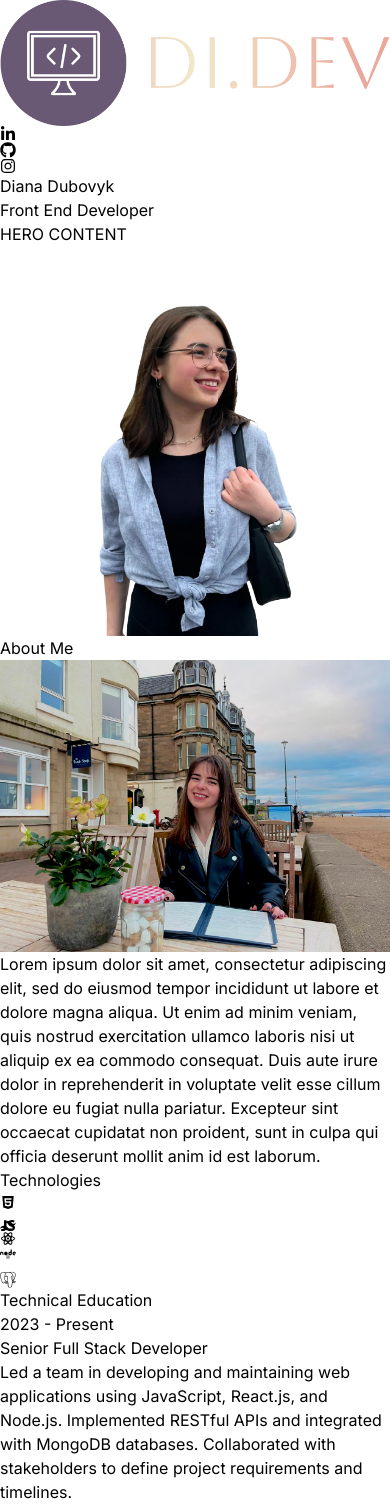
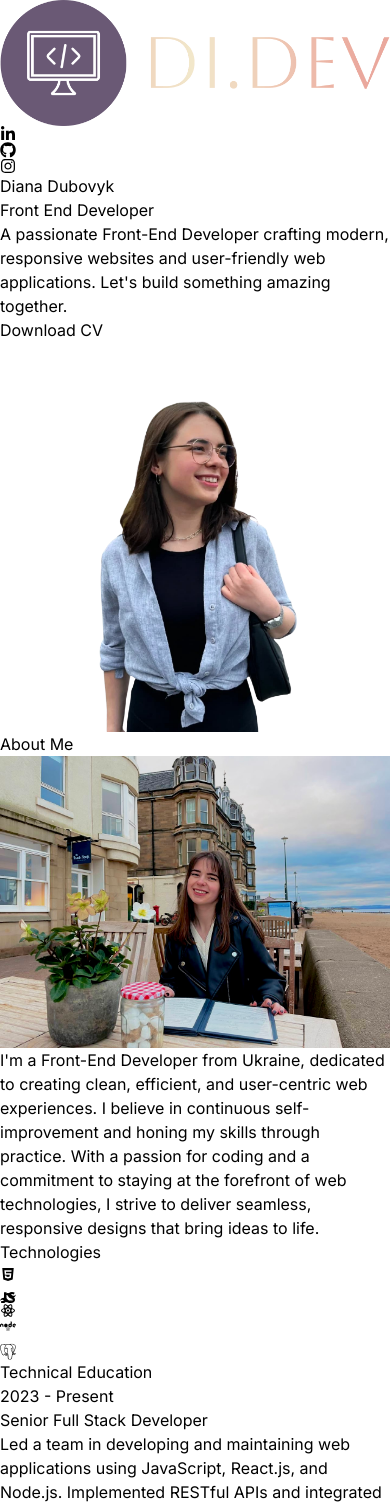
Before and after one commit to DiDubovyk/Landing_Page, a React (Vite) app: page / in a window 390 px wide. Shown: the top 1508 px of the page. Built offline with nearby package versions, Linux system fonts and the light colour scheme.

Commit message:
Second commit

```diff
--- a/src/components/Hero.jsx
+++ b/src/components/Hero.jsx
@@ -17,7 +17,7 @@ const Hero = () => {
               variants={container(0)}
               initial="hidden"
               animate="visible"
-              className="pb-16 text-6xl font-thin tracking-tight lg:mt-16 lg:text-8xl"
+              className="pb-16 text-6xl font-light tracking-tight lg:mt-16 lg:text-8xl"
             >
               Diana Dubovyk
             </motion.h1>
@@ -33,10 +33,11 @@ const Hero = () => {
               variants={container(1)}
               initial="hidden"
               animate="visible"
-              className="my-2 max-w-xl py-6 font-light tracking-tighter"
+              className="my-2 max-w-xl text-2xl py-6 font-light tracking-tighter"
             >
               {HERO_CONTENT}
             </motion.p>
+            <motion.button className="bg-[#6A5975]">Download CV</motion.button>
           </div>
         </div>
         <div className="w-full lg:w-1/2 lg:p-1 lg:-mt-32">
--- a/src/constants/index.js
+++ b/src/constants/index.js
@@ -1,7 +1,7 @@
 import project1 from "../assets/ShoeShop.png";
-export const HERO_CONTENT = "HERO CONTENT";
+export const HERO_CONTENT = "A passionate Front-End Developer crafting modern, responsive websites and user-friendly web applications. Let's build something amazing together.";
 
-export const ABOUT_TEXT = "Lorem ipsum dolor sit amet, consectetur adipiscing elit, sed do eiusmod tempor incididunt ut labore et dolore magna aliqua. Ut enim ad minim veniam, quis nostrud exercitation ullamco laboris nisi ut aliquip ex ea commodo consequat. Duis aute irure dolor in reprehenderit in voluptate velit esse cillum dolore eu fugiat nulla pariatur. Excepteur sint occaecat cupidatat non proident, sunt in culpa qui officia deserunt mollit anim id est laborum.";
+export const ABOUT_TEXT = "I'm a Front-End Developer from Ukraine, dedicated to creating clean, efficient, and user-centric web experiences. I believe in continuous self-improvement and honing my skills through practice. With a passion for coding and a commitment to staying at the forefront of web technologies, I strive to deliver seamless, responsive designs that bring ideas to life.";
 
 export const COURSES = [
   {
```
